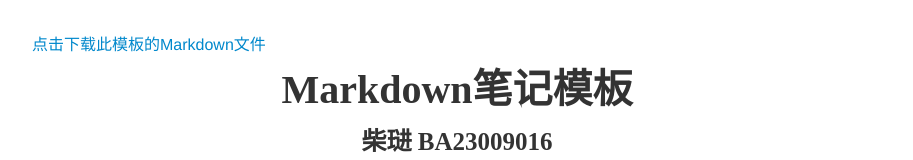
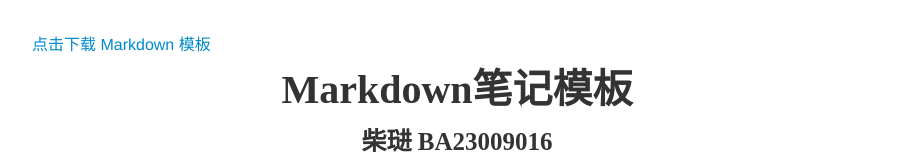
Before and after one commit to ustcxxf/ustcxxf.github.io, a plain HTML site: page Markdown-intro.html in a window 1280 px wide. Shown: the top 160 px of the page, without its empty margins (183-1096 px from the left). Drawn offline with nearby package versions, Linux system fonts and the light colour scheme.

Commit message:
Update Markdown-intro.html

```diff
--- a/Markdown-intro.html
+++ b/Markdown-intro.html
@@ -40,7 +40,7 @@ table {
     <body for="html-export" >
       <div class="crossnote markdown-preview  "  >
 
-      <a href="https://github.com/ustcxxf/ustcxxf.github.io/blob/master/files/Markdown-template.md" download>点击下载此模板的Markdown文件</a>
+      <a href="https://raw.githubusercontent.com/ustcxxf/ustcxxf.github.io/master/files/Markdown-template.md" download>点击下载 Markdown 模板</a>
 
       <html><head></head><body><div>
 <font face="华文楷体">
```
